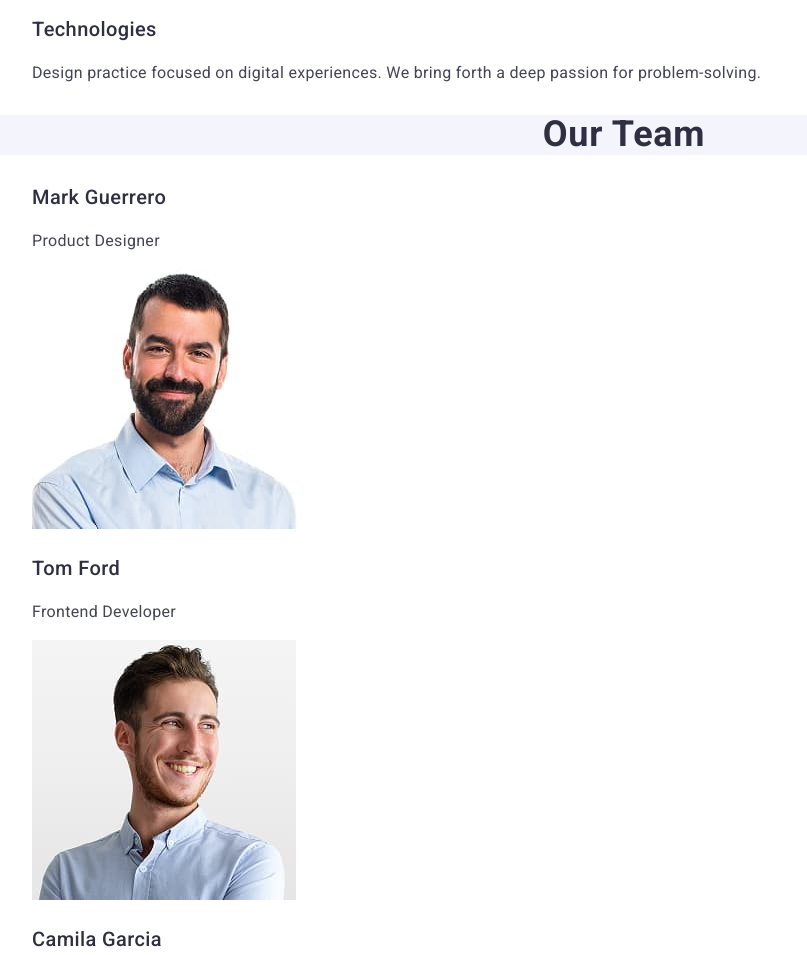
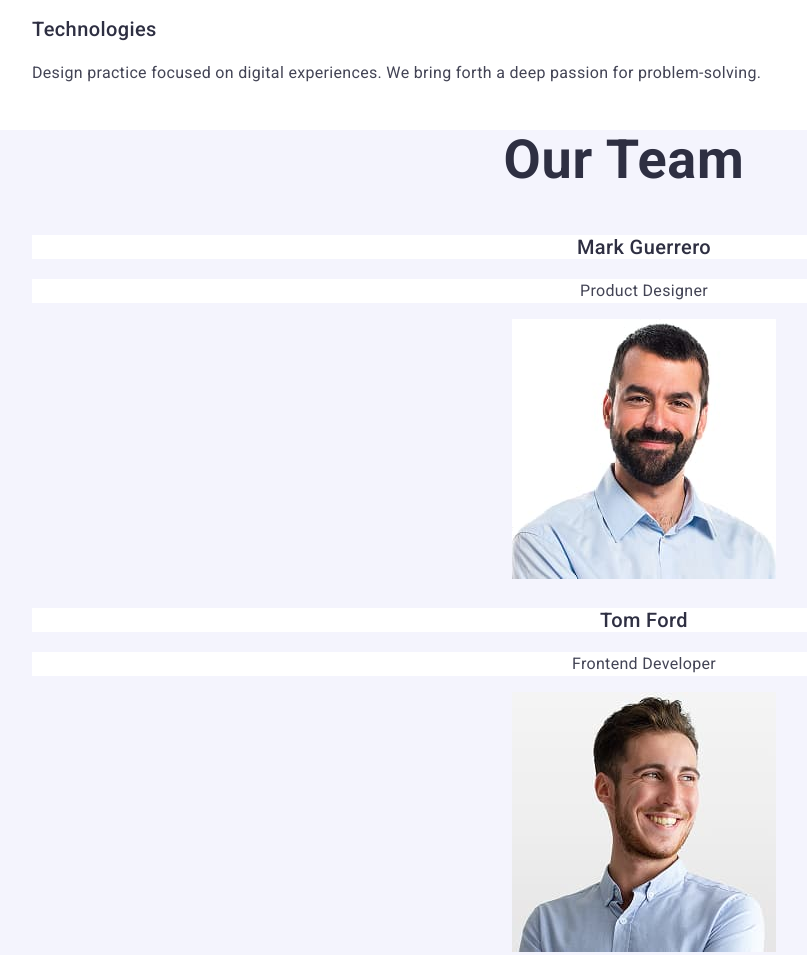
Before and after one commit to Querian99/goit-markup-hw-03, a plain HTML site: page index.html in a window 1280 px wide. Shown: the part 830-1785 px from the top of the page, without its empty margins (16-823 px from the left). Drawn offline with Linux system fonts and the light colour scheme.

Commit message:
fix again six

```diff
--- a/css/styles.css
+++ b/css/styles.css
@@ -140,7 +140,7 @@ a {
 
 /* секція три */
 
-.section-name {
+.section-team {
     font-weight: 700;
     font-size: 36px;
     line-height: 1.11;
@@ -151,16 +151,14 @@ a {
     background-color: #F4F4FD;
 }
 
-.section-color {
-    color:#FFFFFF;
-}
-
 .first-man {
     font-weight: 500;
     font-size: 20px;
     line-height: 1.2;
     letter-spacing: 0.02em;
     color: #2E2F42;
+    background-color: #FFFFFF;
+
 }
 
 .first-man-text {
@@ -169,6 +167,7 @@ a {
     line-height: 1.5;
     letter-spacing: 0.02em;
     color: #434455;
+    background-color: #FFFFFF;
 }
 
 
--- a/index.html
+++ b/index.html
@@ -87,12 +87,11 @@
       <!-- Секція 3
        -->
       <section class="section-team">
-        <h2 class="section-name">Our Team</h2>
-        <ul class="section-color">
-          <li>
+        <h2>Our Team</h2>
+        <ul>
+          <li class="section-color">
             <h3 class="first-man">Mark Guerrero</h3>
             <p class="first-man-text">Product Designer</p>
-
             <img
               src="./images/OurTeam/man1.jpg"
               alt="Mark Guerrero"
@@ -102,7 +101,6 @@
           <li>
             <h3 class="first-man">Tom Ford</h3>
             <p class="first-man-text">Frontend Developer</p>
-
             <img src="./images/OurTeam/man2.jpg" alt="Tom Ford" width="264" />
           </li>
           <li>
```
